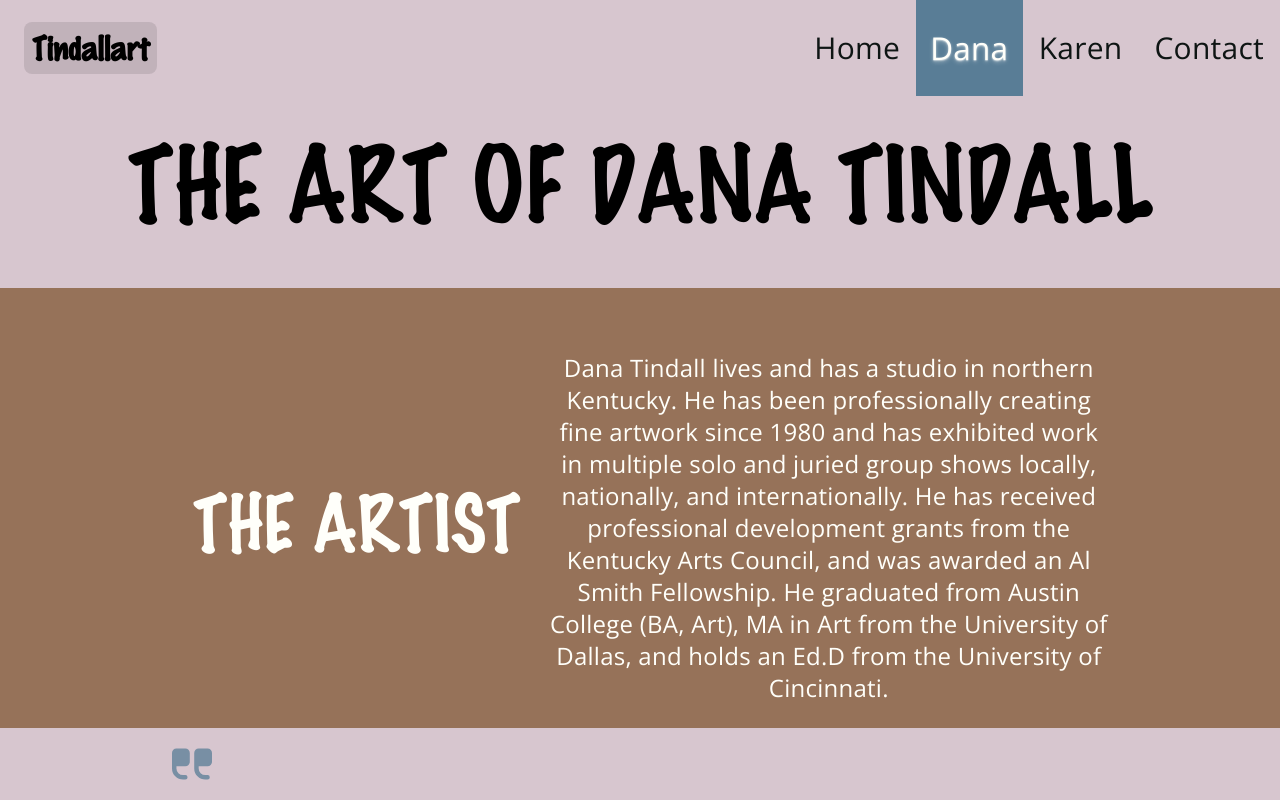
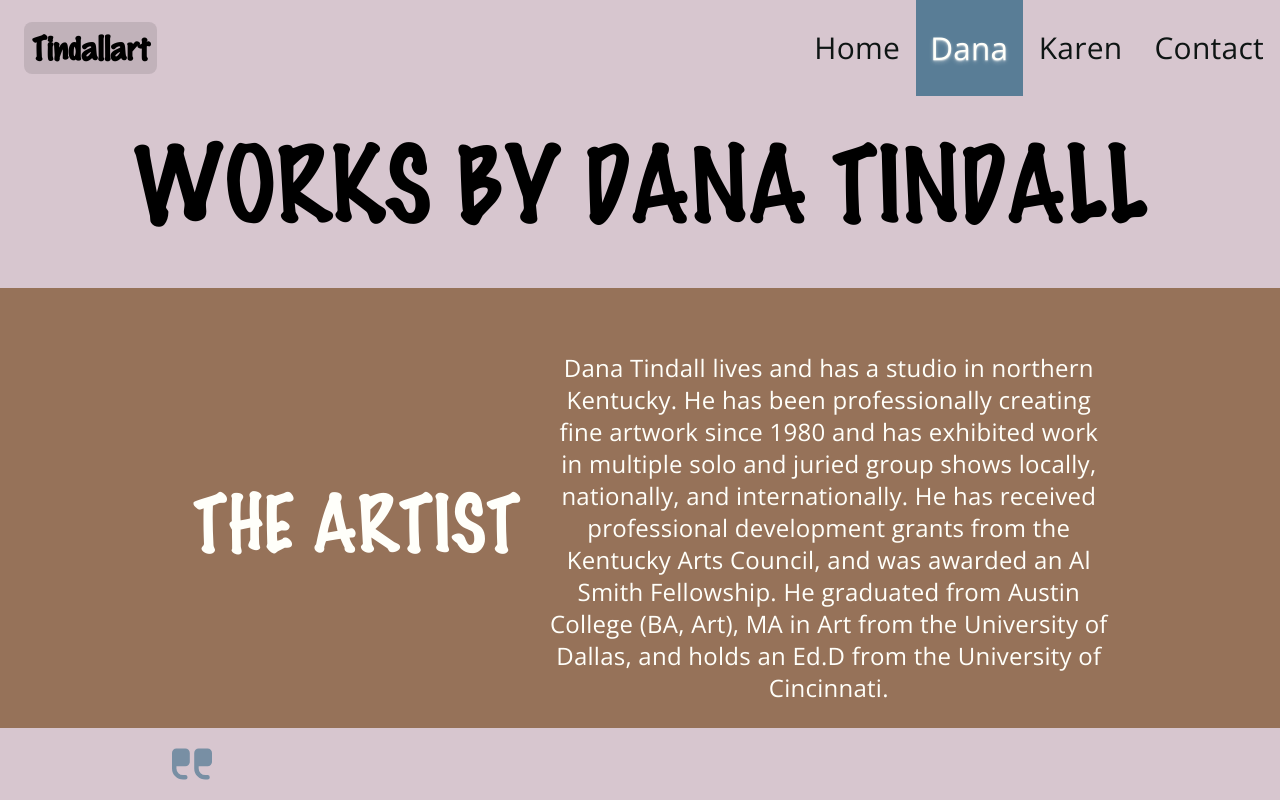
Before and after one commit to JoelleTindall/tindallart, a Nuxt app: page /dana in a window 1280 px wide. Shown: the top 800 px of the page. Built offline with nearby package versions, Linux system fonts and the light colour scheme.

Commit message:
Works by

```diff
--- a/app/components/artistpage.vue
+++ b/app/components/artistpage.vue
@@ -6,7 +6,7 @@
 
         <div class="flex items-center justify-center text-balance bg-strawb">
           <div class=" py-10 w-full h-full ">
-            <h1 class="text-center text-6xl lg:text-8xl p-5 uppercase">THE ART OF {{ for }} TINDALL</h1>
+            <h1 class="text-center text-6xl lg:text-8xl p-5 uppercase">WORKS BY {{ for }} TINDALL</h1>
           </div>
         </div>
 
```
